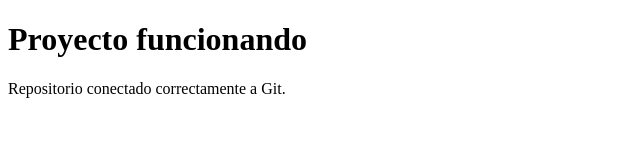
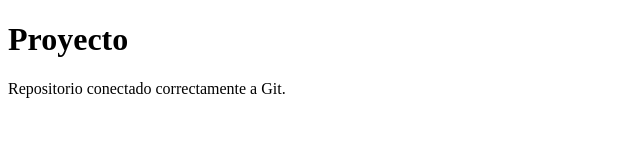
Before and after one commit to JavierEPHPO/test_web, a plain HTML site: page index.html in a window 1280 px wide. Shown: the whole page, without its empty margins (0-640 px from the left). Drawn offline with Linux system fonts and the light colour scheme.

Commit message:
Prueba 1

```diff
--- a/index.html
+++ b/index.html
@@ -6,7 +6,7 @@
     <meta name="viewport" content="width=device-width, initial-scale=1.0">
 </head>
 <body>
-    <h1>Proyecto funcionando</h1>
+    <h1>Proyecto</h1>
     <p>Repositorio conectado correctamente a Git.</p>
 </body>
 </html>
```
